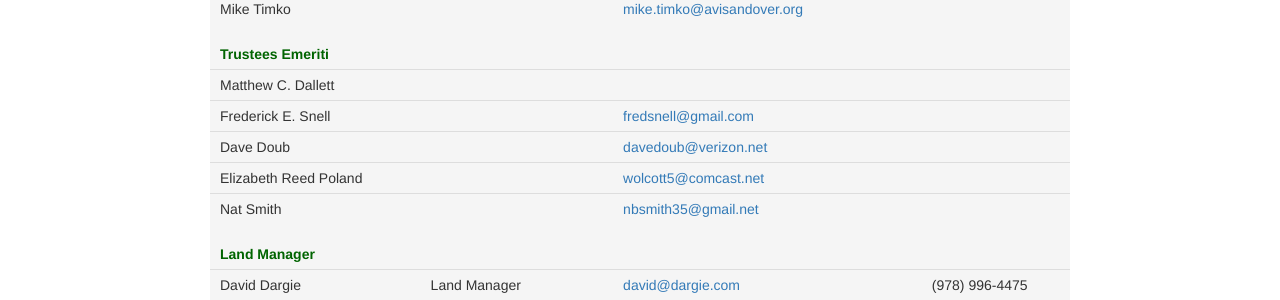
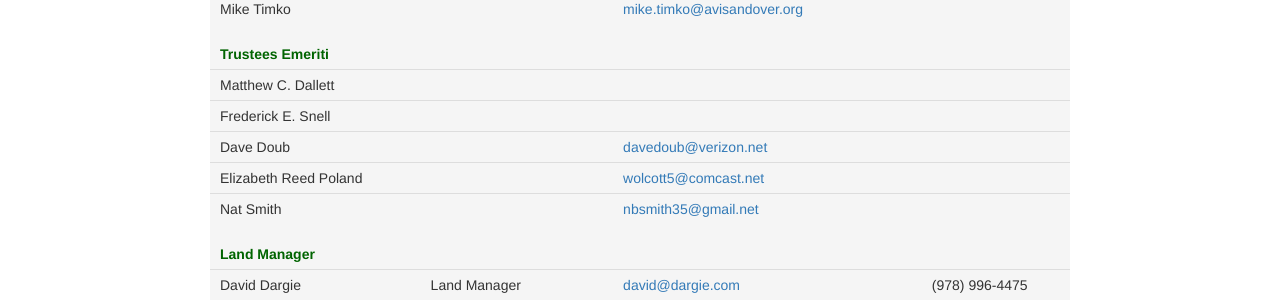
Before and after one commit to avisandover/avis-website, a Jekyll site: the page built from trustees.html, in a window 1280 px wide and 1196 px high. Shown: the part 603-903 px from the top of the window. Built offline with Jekyll 4.4.1, drawn with Linux system fonts in a browser that asks for light colours; nearby versions of some CDN libraries.

Commit message:
Fred Email removed

```diff
--- a/trustees.html
+++ b/trustees.html
@@ -106,7 +106,9 @@ title: AVIS Trustees
         <td><a href="mailto:mike.timko@avisandover.org">mike.timko@avisandover.org</a></td>
         <td></td>
       </tr>
-      <tr><td class="spacer" colspan="4"></td></tr>
+      <tr>
+        <td class="spacer" colspan="4"></td>
+      </tr>
       <tr class="header-row">
         <td colspan="4">Trustees Emeriti</td>
       </tr>
@@ -119,7 +121,7 @@ title: AVIS Trustees
       <tr>
         <td>Frederick E. Snell</td>
         <td></td>
-        <td><a href="mailto:fredsnell@gmail.com">fredsnell@gmail.com</a></td>
+        <td></td>
         <td></td>
       </tr>
       <tr>
@@ -140,7 +142,9 @@ title: AVIS Trustees
         <td><a href="mailto:nbsmith35@gmail.net">nbsmith35@gmail.net</a></td>
         <td></td>
       </tr>
-      <tr><td class="spacer" colspan="4"></td></tr>
+      <tr>
+        <td class="spacer" colspan="4"></td>
+      </tr>
       <tr class="header-row">
         <td colspan="4">Land Manager</td>
       </tr>
@@ -150,7 +154,9 @@ title: AVIS Trustees
         <td><a href="mailto:david@dargie.com">david@dargie.com</a></td>
         <td>(978) 996-4475</td>
       </tr>
-      <tr><td class="spacer" colspan="4"></td></tr>
+      <tr>
+        <td class="spacer" colspan="4"></td>
+      </tr>
       <tr class="header-row">
         <td colspan="4">Webmaster</td>
       </tr>
```
